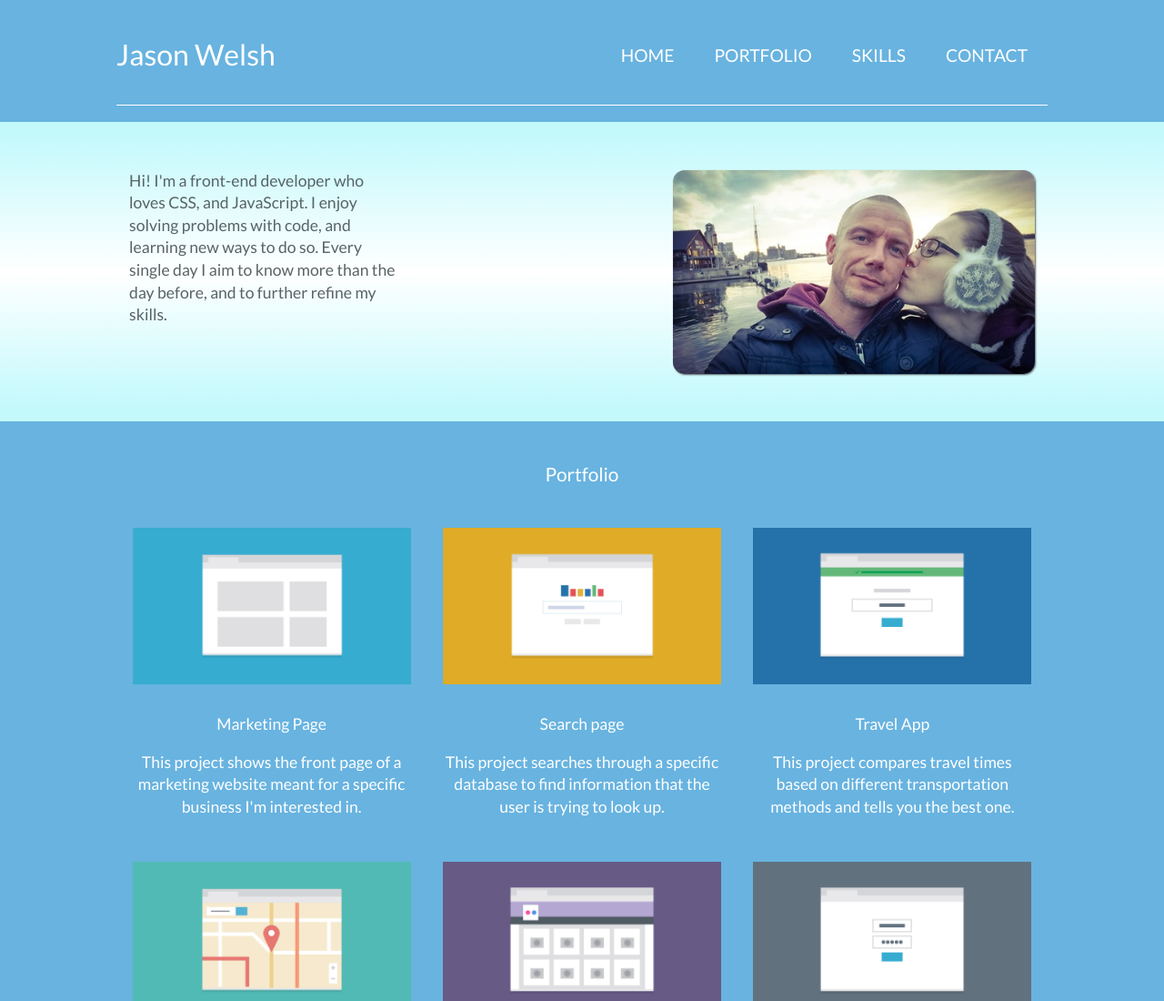
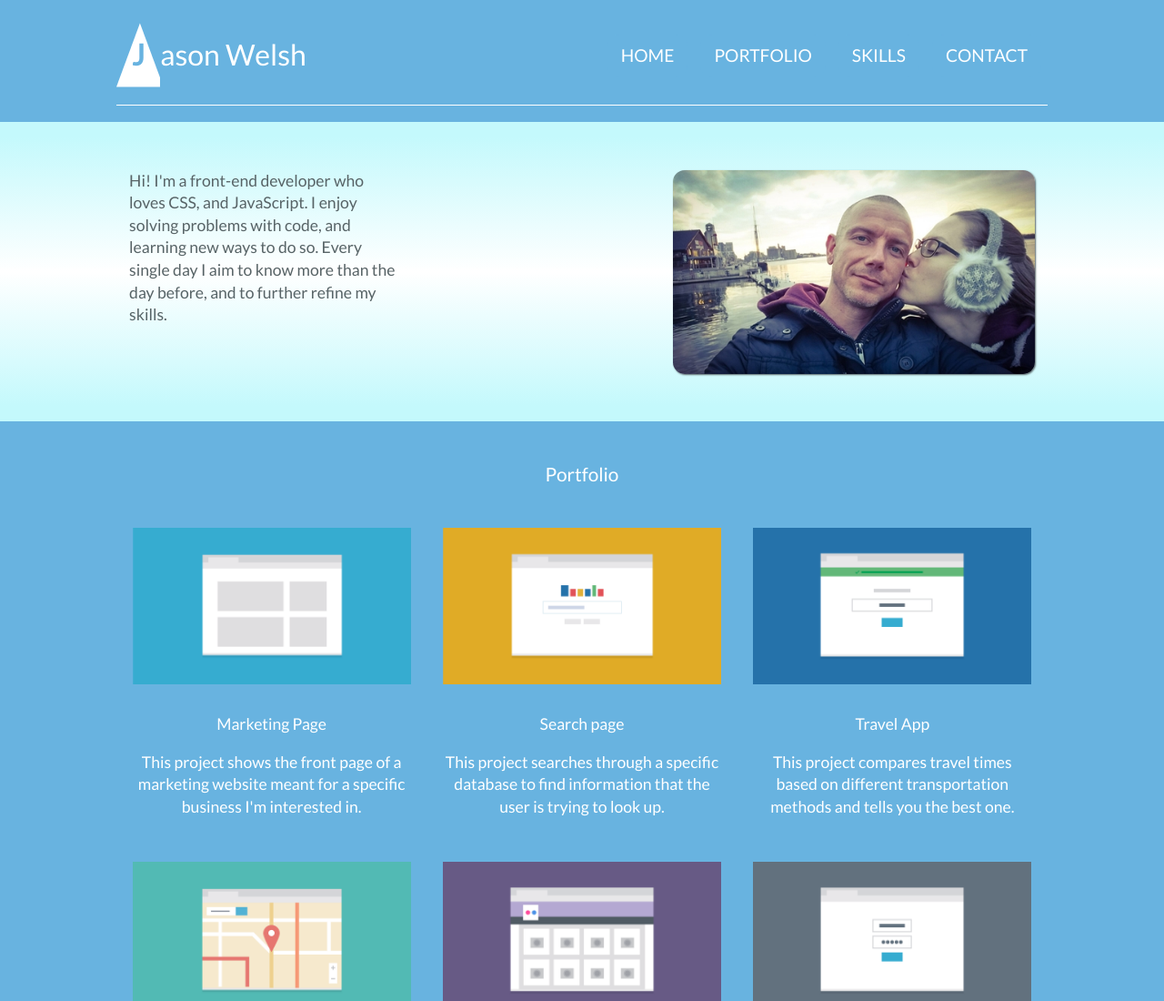
Before and after one commit to JasonBWelsh/CSS-to-Sass, a plain HTML site: page index.html in a window 1280 px wide. Shown: the top 1100 px of the page at 91% size. Drawn offline with Linux system fonts and the light colour scheme.

Commit message:
triangle letter in .name
added triangle clip in .name first letter

```diff
--- a/index.html
+++ b/index.html
@@ -10,7 +10,7 @@
 
   <header class="main-header" id="top">
     <h1 class="name">
-      <a href="index.html">Jason Welsh</a>
+      <a href="index.html"><span class="initial">J</span>ason Welsh</a>
     </h1>
     <nav>
       <ul class="main-nav">
--- a/scss/layout/_header.scss
+++ b/scss/layout/_header.scss
@@ -64,3 +64,13 @@
 	margin-bottom: 1em;
 	font-weight: normal;
 }
+
+.initial {
+	@include font(2rem, $weight: bold, $color: $color-text-base);
+	background: $color-prim;
+	padding: 17px;
+	-webkit-clip-path: polygon(50% 0%, 0% 100%, 100% 100%);
+clip-path: polygon(50% 0%, 0% 100%, 100% 100%);
+	/* color: $color-text-base; */
+
+}
```
Also changed, not shown: css/application.css, 1 other file.
